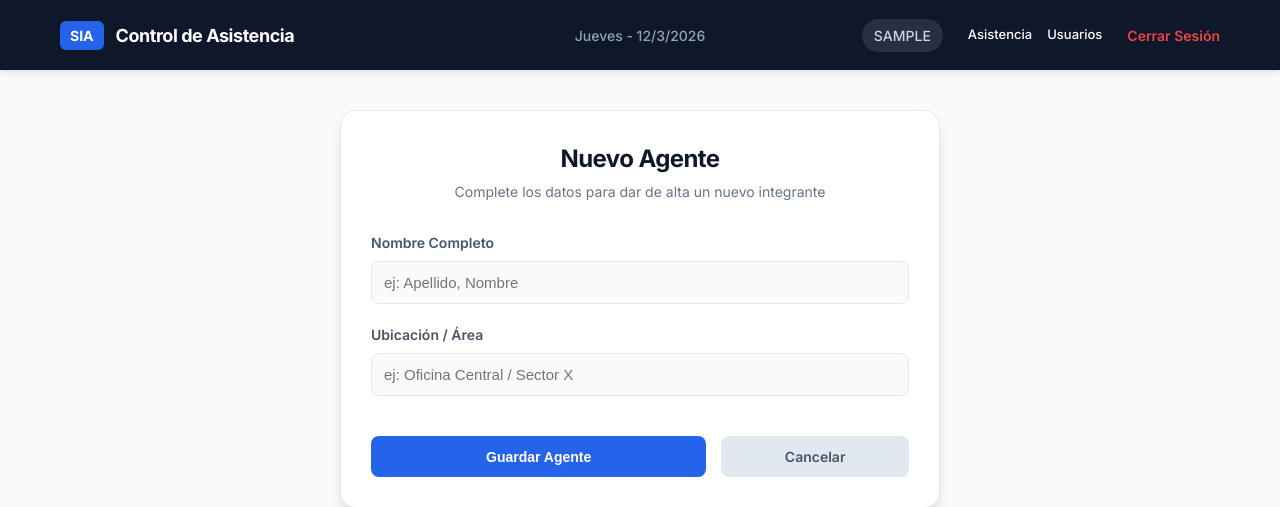
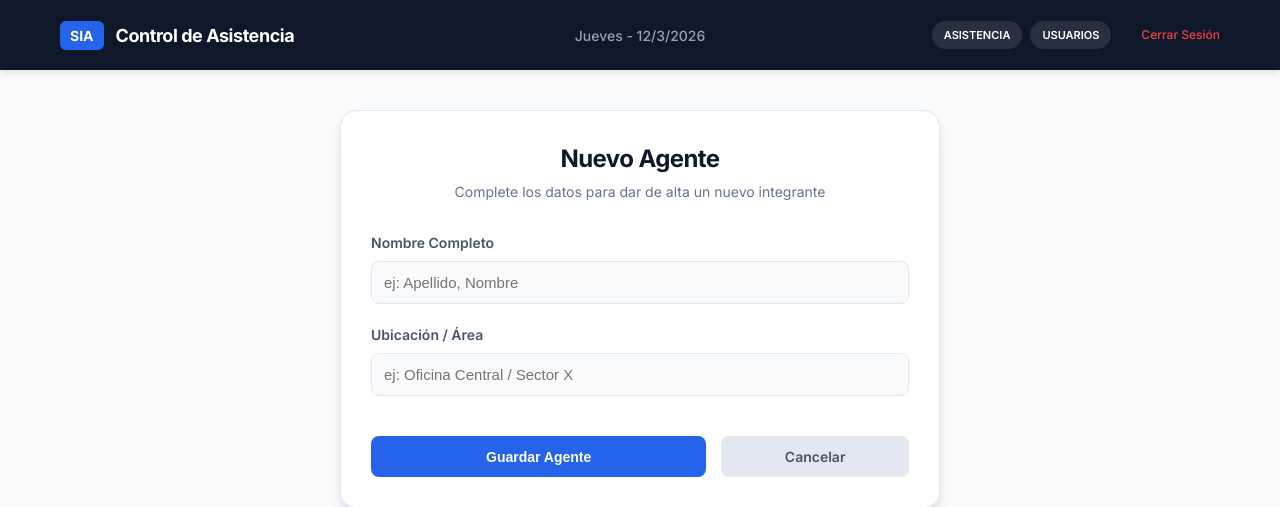
Before and after one commit to hidr4lisk/experimento, a Django app: page /add-agent/ in a window 1280 px wide. Shown: the top 507 px of the page. Run offline with Django 5.2, Linux system fonts and the light colour scheme; the visitor is signed in with stand-in values (Sample User, id 1).

Commit message:
Refinamiento de Navbar: botones admin y remoción de badge

```diff
--- a/experimentapp/templates/experimentapp/base.html
+++ b/experimentapp/templates/experimentapp/base.html
@@ -257,16 +257,13 @@
 
             {% if user.is_authenticated %}
             <div class="user-info">
-                <span class="user-badge">
-                    {{ user.username|upper }}
-                </span>
-                <div style="display: flex; gap: 15px; align-items: center; margin-left: 10px;">
-                    <a href="{% url 'home' %}" style="color: white; text-decoration: none; font-size: 13px; font-weight: 500;">Asistencia</a>
-                    {% if user.is_superuser %}
-                    <a href="{% url 'manage_users' %}" style="color: white; text-decoration: none; font-size: 13px; font-weight: 500;">Usuarios</a>
-                    {% endif %}
+                {% if user.is_superuser %}
+                <div style="display: flex; gap: 8px; align-items: center; margin-left: 10px;">
+                    <a href="{% url 'home' %}" style="background: rgba(255,255,255,0.1); color: white; text-decoration: none; font-size: 11px; font-weight: 600; padding: 6px 12px; border-radius: 20px; text-transform: uppercase;">Asistencia</a>
+                    <a href="{% url 'manage_users' %}" style="background: rgba(255,255,255,0.1); color: white; text-decoration: none; font-size: 11px; font-weight: 600; padding: 6px 12px; border-radius: 20px; text-transform: uppercase;">Usuarios</a>
                 </div>
-                <a href="{% url 'logout' %}" class="logout-link" style="margin-left: 10px;">Cerrar Sesión</a>
+                {% endif %}
+                <a href="{% url 'logout' %}" class="logout-link" style="margin-left: 15px; font-size: 12px; font-weight: 500;">Cerrar Sesión</a>
             </div>
             {% endif %}
         </div>
```
